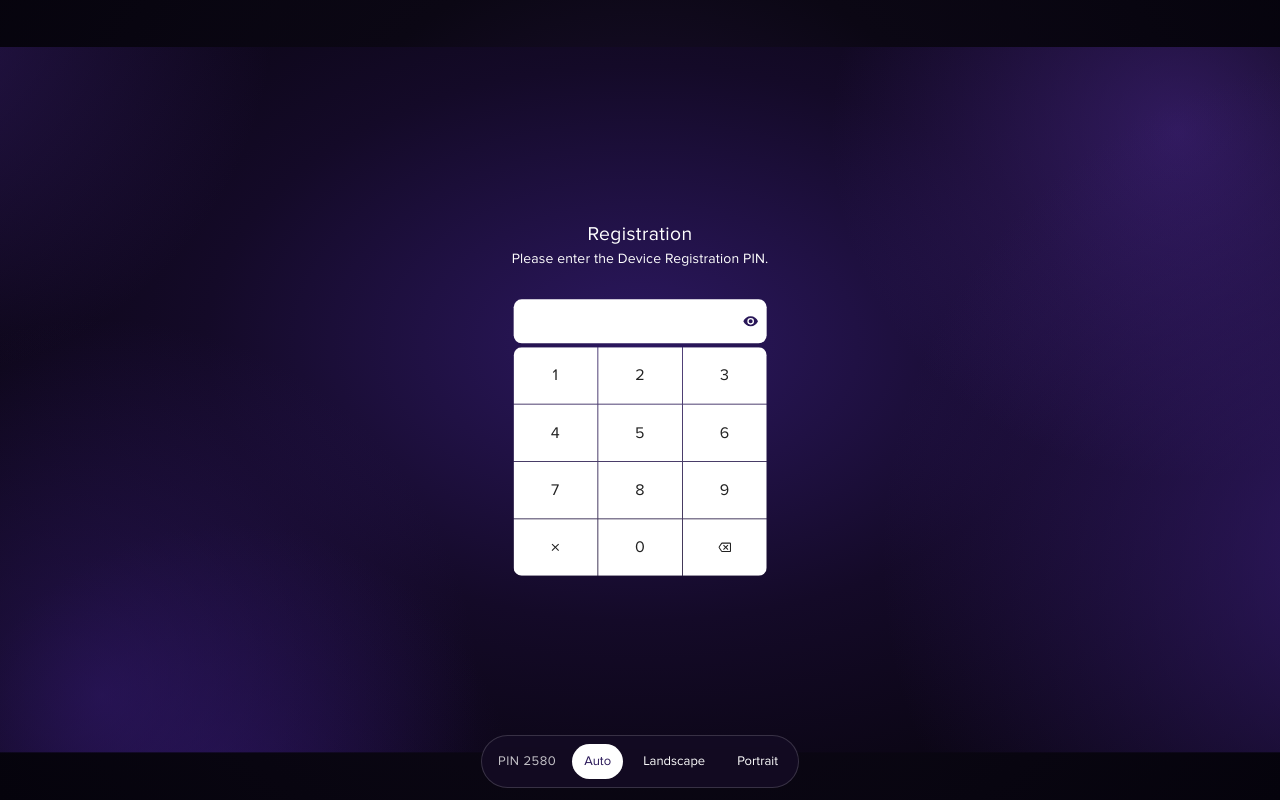
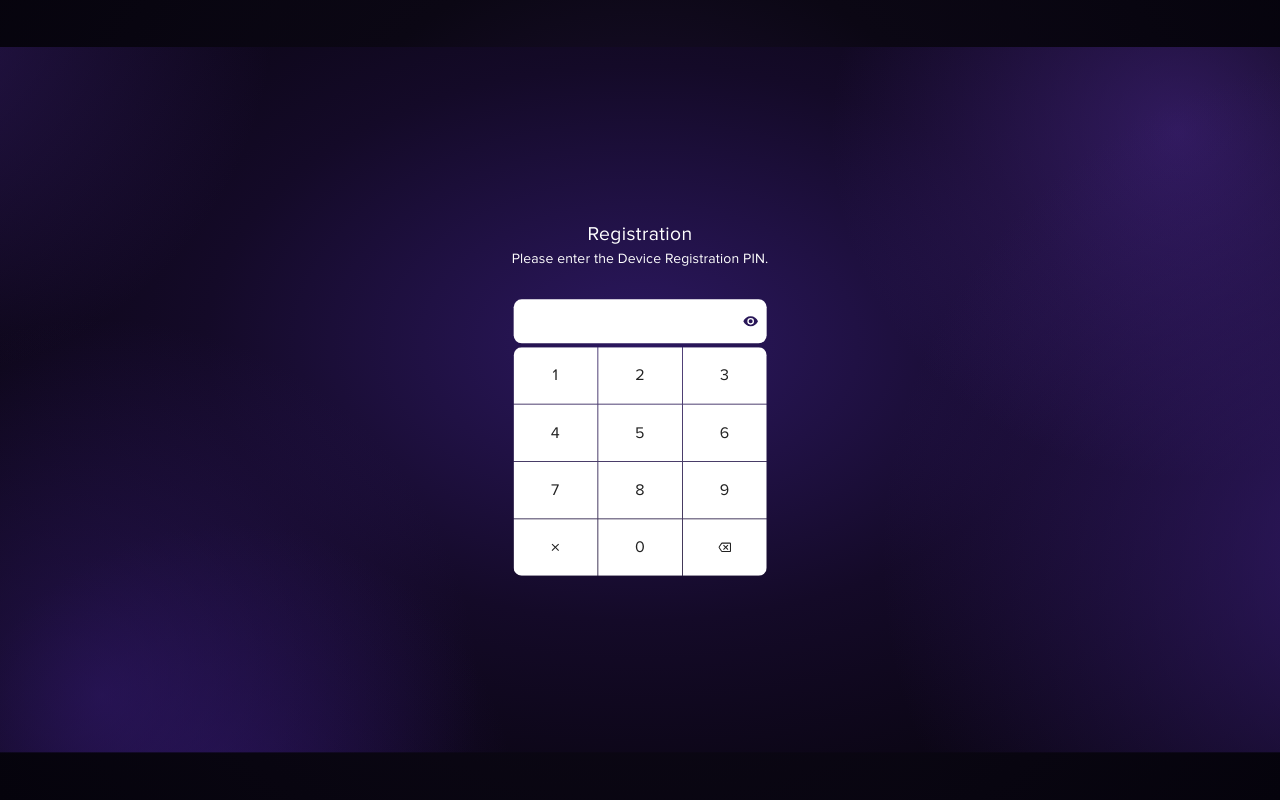
Before and after one commit to aclarence-uxdesign/dwb-redesign, a Next.js app: page / in a window 1280 px wide. Built offline with nearby package versions, Linux system fonts and the light colour scheme.

Commit message:
Drop the orientation bar and follow the screen rotation.
The preview control sat on top of the board and shifted the published view. Landscape and portrait now switch from the window itself.

Co-authored-by: aclarence <aclarence@getwellnetwork.com>

```diff
--- a/app/globals.css
+++ b/app/globals.css
@@ -446,8 +446,7 @@ body {
 .pin-value,
 .draw-footer,
 .email-card,
-.email-note,
-.preview-switch {
+.email-note {
   font-family: "Proxima Nova", var(--font-proxima-fallback), sans-serif;
 }
 
@@ -936,44 +935,6 @@ body {
   font-size: 28px;
 }
 
-.preview-switch {
-  position: fixed;
-  z-index: 50;
-  top: 16px;
-  left: 50%;
-  transform: translateX(-50%);
-  display: flex;
-  align-items: center;
-  gap: 8px;
-  padding: 8px;
-  border-radius: 999px;
-  background: rgba(20, 12, 36, 0.88);
-  border: 1px solid rgba(255, 255, 255, 0.16);
-  color: white;
-  backdrop-filter: blur(10px);
-}
-
-.preview-switch span {
-  padding: 0 8px;
-  font-size: 13px;
-  letter-spacing: 0.04em;
-  opacity: 0.75;
-}
-
-.preview-switch button {
-  border: 0;
-  background: transparent;
-  color: white;
-  border-radius: 999px;
-  padding: 8px 12px;
-  font-size: 13px;
-}
-
-.preview-switch button[data-active="true"] {
-  background: white;
-  color: #291758;
-}
-
 .companion {
   min-height: 100dvh;
   display: flex;
--- a/components/room-app.tsx
+++ b/components/room-app.tsx
@@ -8,7 +8,6 @@ import { PinScreen } from "@/components/pin-screen";
 import { Whiteboard } from "@/components/whiteboard";
 
 type Orientation = "landscape" | "portrait";
-type Pref = "auto" | Orientation;
 
 const STAGE = {
   landscape: { width: 3840, height: 2116 },
@@ -20,10 +19,9 @@ const DIM_STEPS = [0, 0.18, 0.34, 0.5, 0.66];
 
 export function RoomApp() {
   const [registered, setRegistered] = useState(false);
-  const [pref, setPref] = useState<Pref>("auto");
-  const [natural, setNatural] = useState<Orientation>("landscape");
+  const [orientation, setOrientation] = useState<Orientation>("landscape");
   const [scale, setScale] = useState(1);
-  const [letterbox, setLetterbox] = useState({ x: 0, y: 0 });
+  const [frame, setFrame] = useState({ width: 0, height: 0, top: 0, left: 0 });
   const [typeIndex, setTypeIndex] = useState(1);
   const [dimIndex, setDimIndex] = useState(0);
   const [powerOff, setPowerOff] = useState(false);
@@ -31,27 +29,41 @@ export function RoomApp() {
   const [emailOpen, setEmailOpen] = useState(false);
   const [updated, setUpdated] = useState("12:00 AM");
 
-  const orientation: Orientation = pref === "auto" ? natural : pref;
   const stage = STAGE[orientation];
 
   useEffect(() => {
     const measure = () => {
-      const nextNatural: Orientation =
-        window.innerHeight > window.innerWidth ? "portrait" : "landscape";
-      setNatural(nextNatural);
-      const active = pref === "auto" ? nextNatural : pref;
-      const size = STAGE[active];
-      const nextScale = Math.min(window.innerWidth / size.width, window.innerHeight / size.height);
-      setScale(nextScale);
-      setLetterbox({
-        x: window.innerWidth - size.width * nextScale,
-        y: window.innerHeight - size.height * nextScale,
+      const next: Orientation = window.matchMedia("(orientation: portrait)").matches
+        ? "portrait"
+        : "landscape";
+      setOrientation(next);
+      const size = STAGE[next];
+      const viewport = window.visualViewport;
+      const width = viewport?.width ?? window.innerWidth;
+      const height = viewport?.height ?? window.innerHeight;
+      setFrame({
+        width,
+        height,
+        top: viewport?.offsetTop ?? 0,
+        left: viewport?.offsetLeft ?? 0,
       });
+      setScale(Math.min(width / size.width, height / size.height));
     };
     measure();
+    const portraitQuery = window.matchMedia("(orientation: portrait)");
     window.addEventListener("resize", measure);
-    return () => window.removeEventListener("resize", measure);
-  }, [pref]);
+    window.addEventListener("orientationchange", measure);
+    portraitQuery.addEventListener("change", measure);
+    window.visualViewport?.addEventListener("resize", measure);
+    window.visualViewport?.addEventListener("scroll", measure);
+    return () => {
+      window.removeEventListener("resize", measure);
+      window.removeEventListener("orientationchange", measure);
+      portraitQuery.removeEventListener("change", measure);
+      window.visualViewport?.removeEventListener("resize", measure);
+      window.visualViewport?.removeEventListener("scroll", measure);
+    };
+  }, []);
 
   const style = useMemo(
     () =>
@@ -71,7 +83,16 @@ export function RoomApp() {
 
   return (
     <>
-      <main className="viewport">
+      <main
+        className="viewport"
+        style={{
+          position: "fixed",
+          width: frame.width ? `${frame.width}px` : "100%",
+          height: frame.height ? `${frame.height}px` : "100dvh",
+          top: frame.top,
+          left: frame.left,
+        }}
+      >
         <div className="stage-slot" style={style}>
           <div
             className="stage"
@@ -128,36 +149,6 @@ export function RoomApp() {
           </div>
         </div>
       </main>
-      <div
-        className="preview-switch"
-        role="group"
-        aria-label="Display orientation"
-        style={
-          letterbox.x > 240
-            ? { left: 16, top: 16, transform: "none" }
-            : letterbox.y > 72
-              ? { left: "50%", bottom: 12, top: "auto", transform: "translateX(-50%)" }
-              : { right: 16, top: 16, left: "auto", transform: "none" }
-        }
-      >
-        <span>PIN {`2580`}</span>
-        {(
-          [
-            ["auto", "Auto"],
-            ["landscape", "Landscape"],
-            ["portrait", "Portrait"],
-          ] as const
-        ).map(([value, label]) => (
-          <button
-            key={value}
-            type="button"
-            data-active={pref === value}
-            onClick={() => setPref(value)}
-          >
-            {label}
-          </button>
-        ))}
-      </div>
     </>
   );
 }
```
Also changed, not shown: 1 other file (tests, documents, lock files or other folders).
